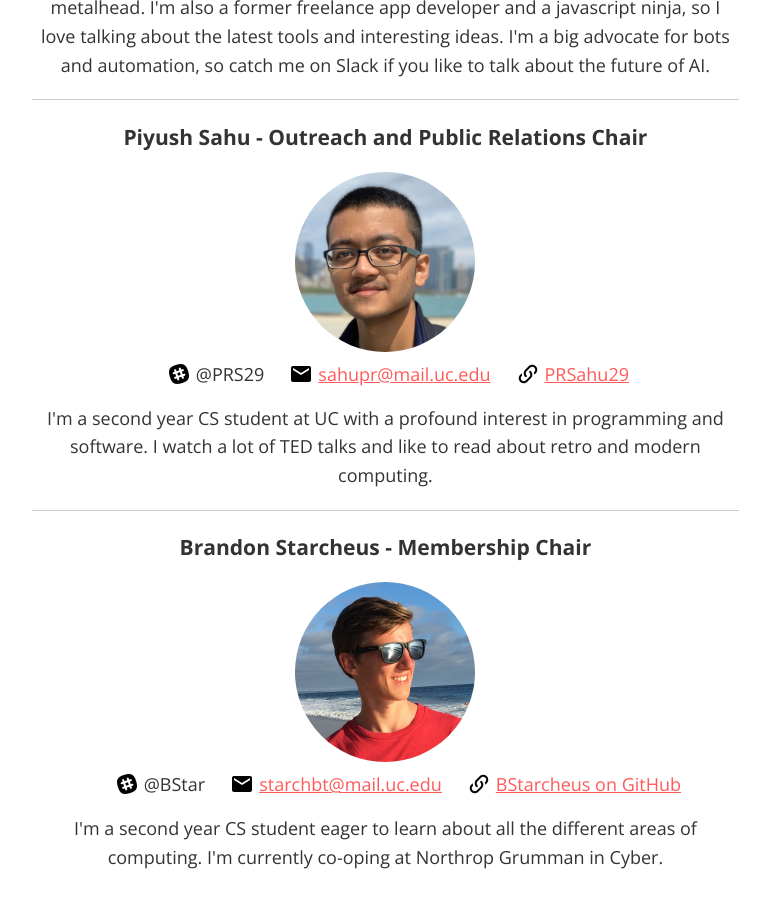
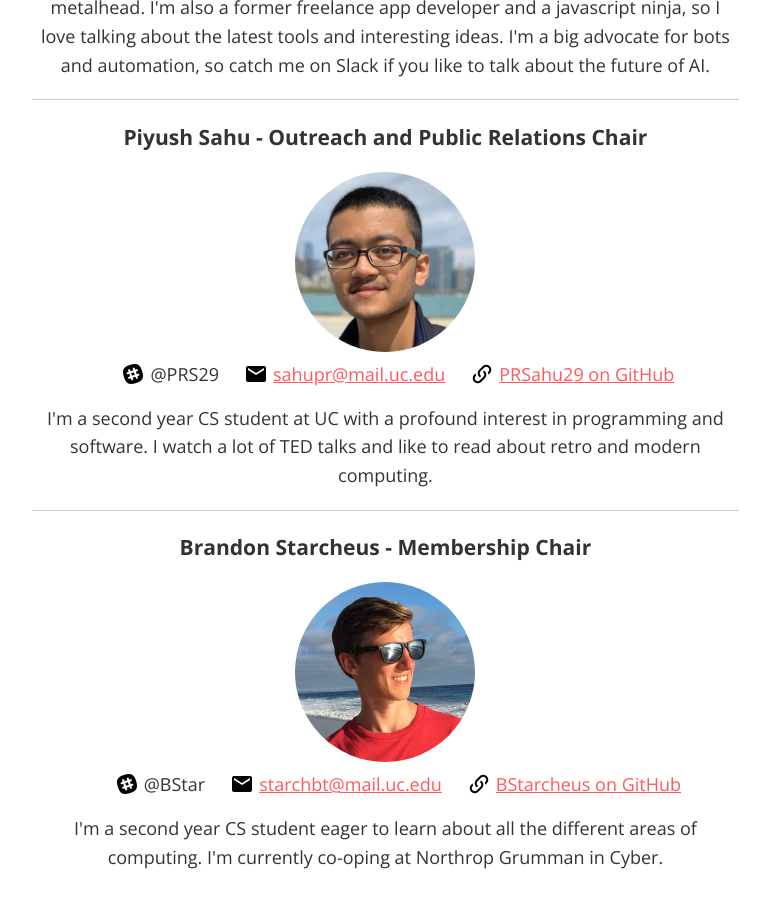
Before and after one commit to ACMatUC/acmatuc.github.io, a Jekyll site: the page built from executives.html, in a window 1280 px wide and 900 px high, scrolled down 2878 px. Shown: the whole window, without its empty margins (343-1113 px from the left). Built offline with Jekyll 4.4.1, drawn with Linux system fonts in a browser that asks for light colours.

Commit message:
Update executives.html

```diff
--- a/executives.html
+++ b/executives.html
@@ -69,7 +69,7 @@
 <div class="executive">
   <h3>Piyush Sahu - Outreach and Public Relations Chair</h3>
   <img src="/assets/outreach-chair.jpg" alt="Outreach and Public Relations Chair">
-  <span><img class="icon" src="/assets/slack.png">@PRS29<img class="icon" src="/assets/email.png"><a href="mailto:sahupr@mail.uc.edu">sahupr@mail.uc.edu</a><img class="icon" src="/assets/link-variant.png"><a href="https://github.com/BStarcheus">PRSahu29</a></span>
+  <span><img class="icon" src="/assets/slack.png">@PRS29<img class="icon" src="/assets/email.png"><a href="mailto:sahupr@mail.uc.edu">sahupr@mail.uc.edu</a><img class="icon" src="/assets/link-variant.png"><a href="https://github.com/PRSahu29">PRSahu29 on GitHub</a></span>
   <p>
     I'm a second year CS student at UC with a profound interest in programming and software. I watch a lot of TED talks and like to read about retro and modern computing.
   </p>
```
